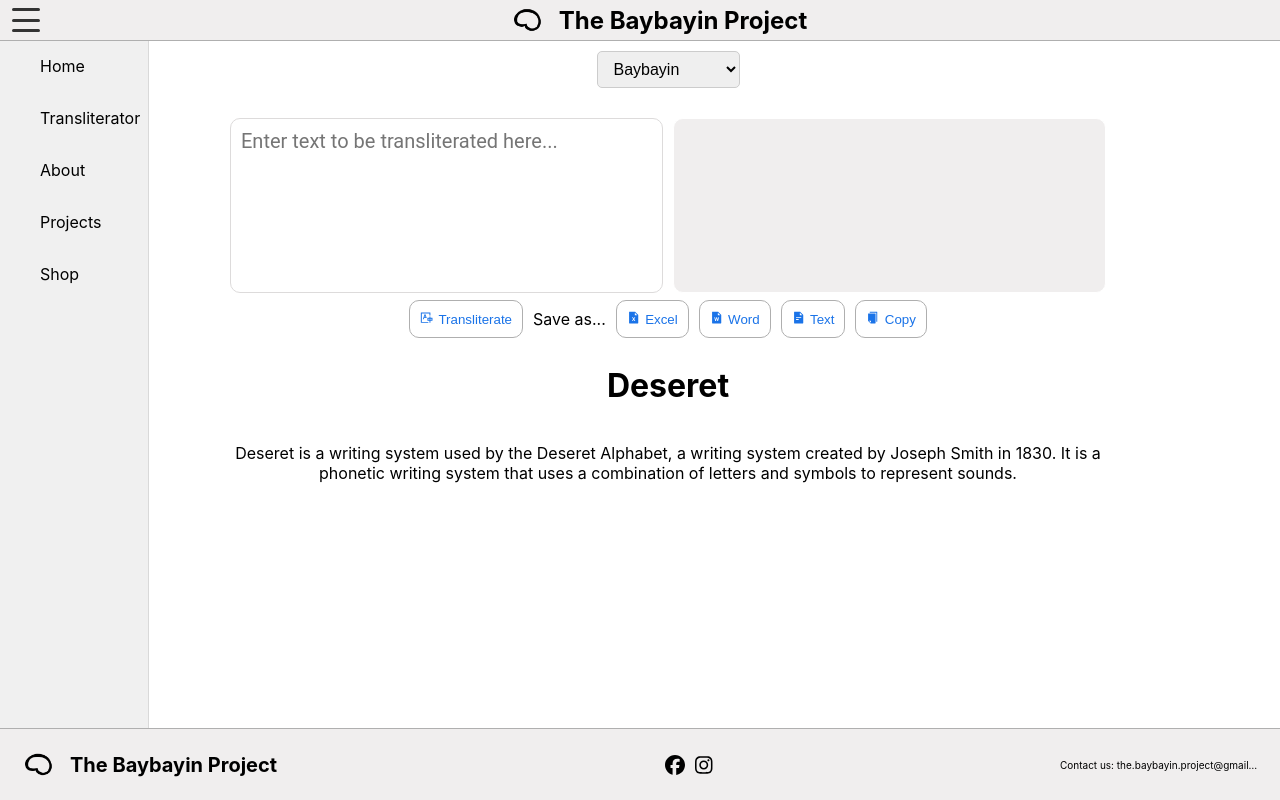
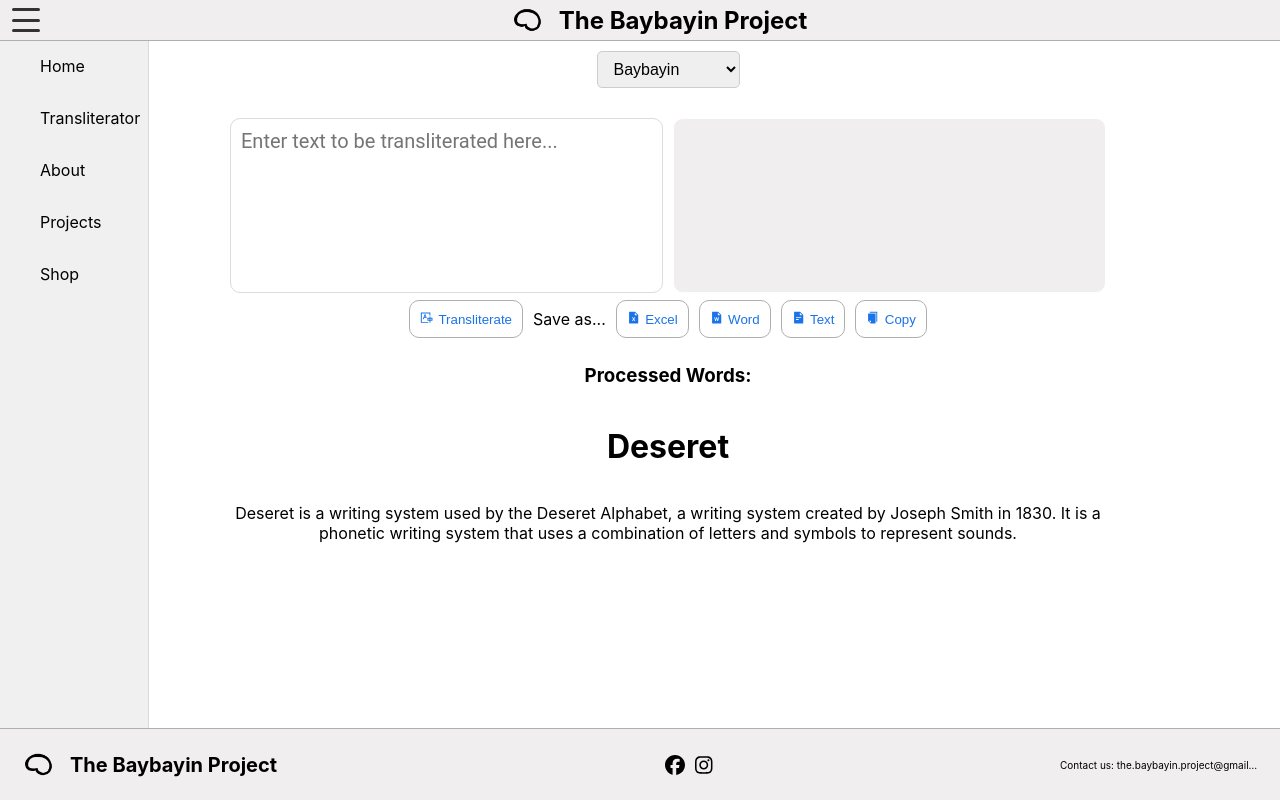
Before and after one commit to cmckinney-59/the-baybayin-project, a React (Vite) app: page /transliterator/deseret in a window 1280 px wide. Built offline with nearby package versions, Linux system fonts and the light colour scheme.

Commit message:
removed some code and added some comments

```diff
--- a/src/components/Transliterator2/Transliterator2.tsx
+++ b/src/components/Transliterator2/Transliterator2.tsx
@@ -117,15 +117,7 @@ export default function Transliterator2({ title }: TransliteratorProps) {
   };
 
   const processWord = (word: string): void => {
-    // for (const pattern of patternCheckers) {
-    //   if (pattern.regex.test(word)) {
-    //     const matchIndex = pattern.findIndex(word);
-    //     activateDialog(matchIndex, word, pattern.type);
-    //     return;
-    //   }
-    // }
-
-    //Get this working.
+    // Check if word contains any special characters that need dialog interaction
     if (containsCapital(word)) {
       const matchIndex = word.search(/[A-Z]/);
       setCapitalIndex(matchIndex);
@@ -158,6 +150,7 @@ export default function Transliterator2({ title }: TransliteratorProps) {
       return;
     }
 
+    // If no special characters found, automatically process the word and move to next
     const processed = processBaybayinText(word);
     const original = wordKeys[currentWordIndex];
 
@@ -166,6 +159,7 @@ export default function Transliterator2({ title }: TransliteratorProps) {
       [original]: processed,
     }));
 
+    // Automatically move to next word
     goToNextWord();
   };
 
@@ -467,7 +461,7 @@ export default function Transliterator2({ title }: TransliteratorProps) {
           wordForDialog={wordForDialog}
         />
       )}
-      {/* <div className="dictionary-output">
+      <div className="dictionary-output">
         <h3>Processed Words:</h3>
         <ul>
           {Object.entries(wordsDictionary).map(([original, processed]) => (
@@ -476,7 +470,7 @@ export default function Transliterator2({ title }: TransliteratorProps) {
             </li>
           ))}
         </ul>
-      </div> */}
+      </div>
     </div>
   );
 }
```
